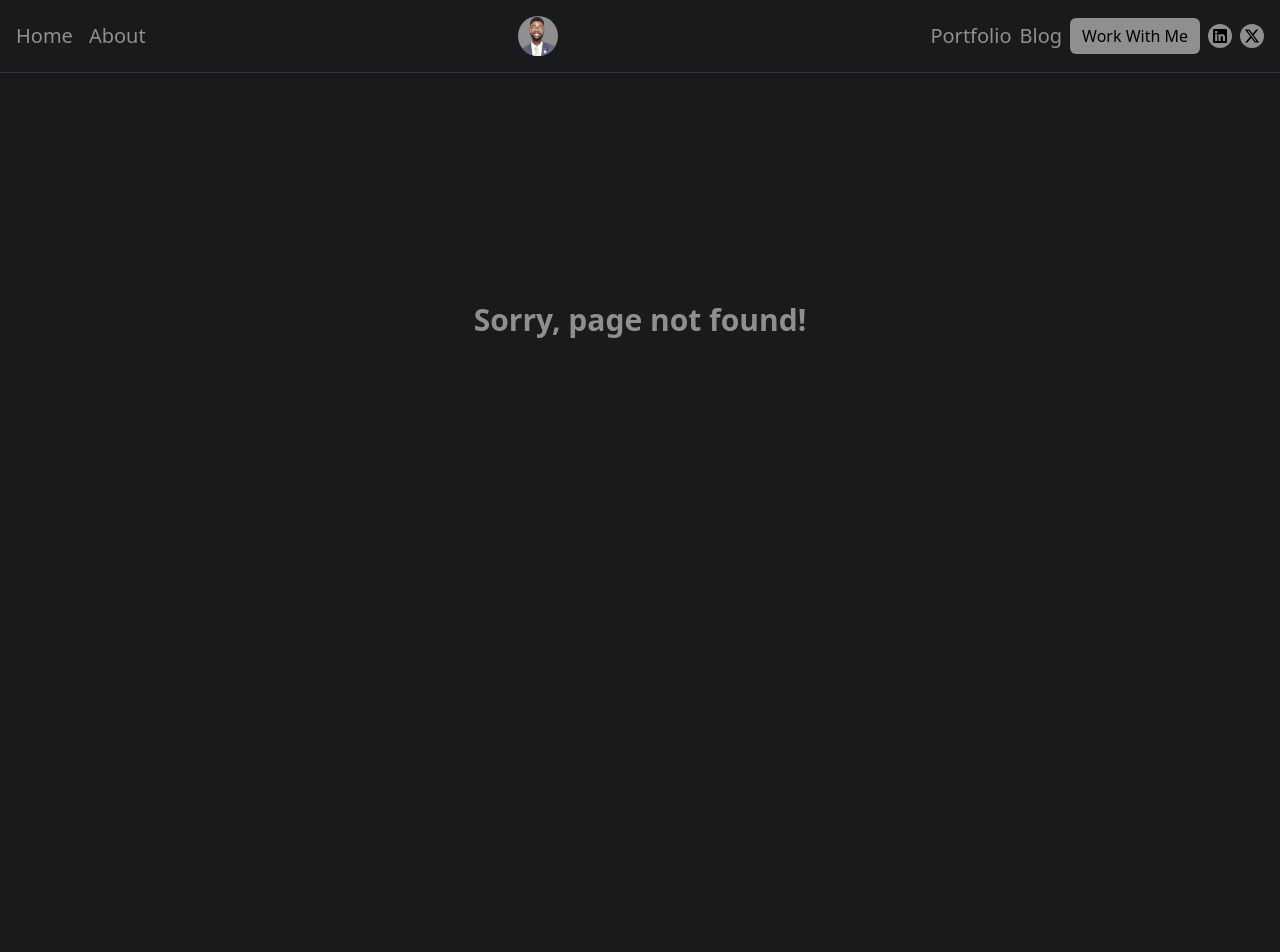
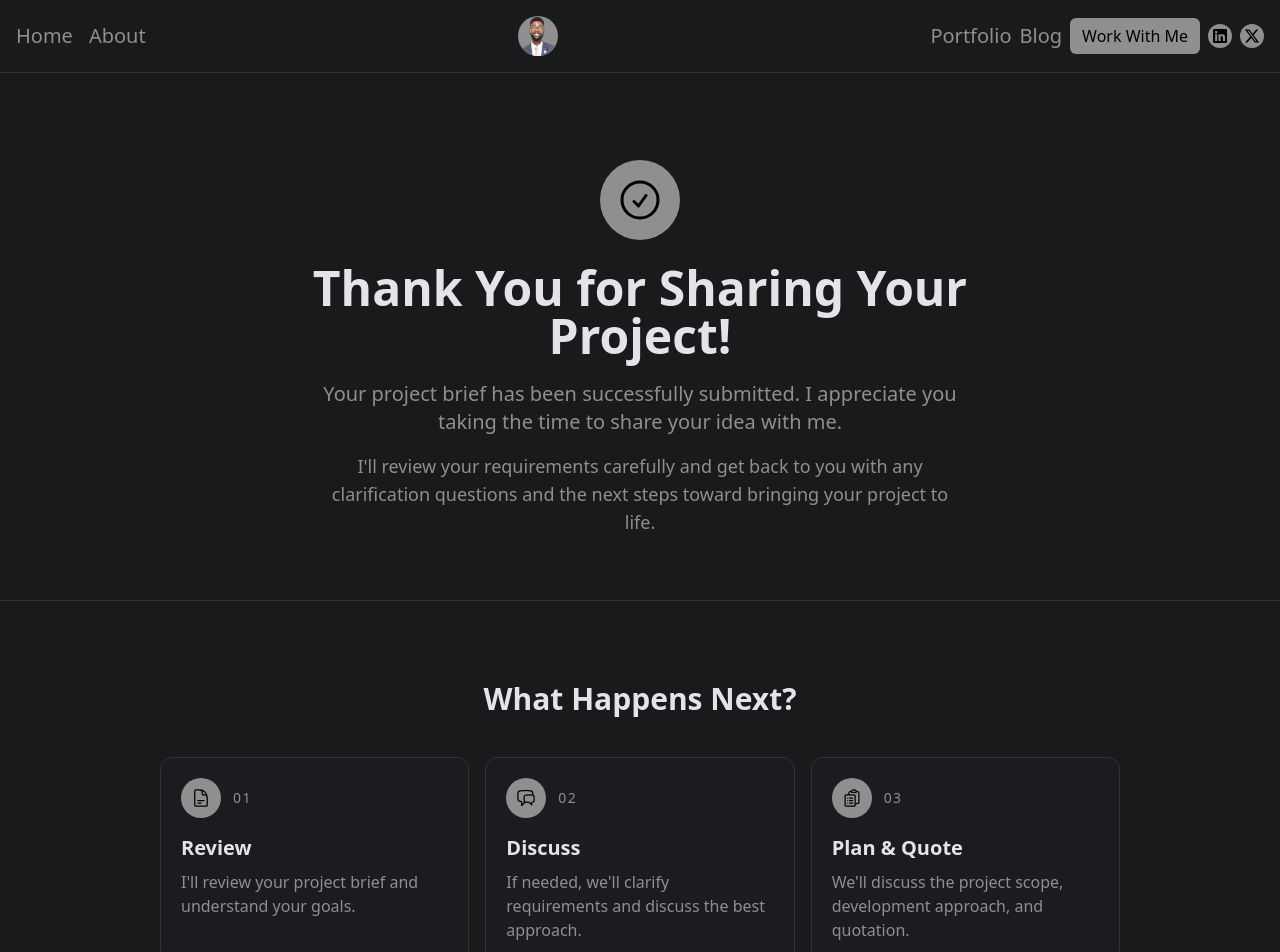
Before and after one commit to Patrick-Chukwu/Patrick-Chukwu, a React (Vite) app: page /project-submitted in a window 1280 px wide. Before the commit this address had no page. Shown: the top 952 px of the page. Before the commit the page ends 800 px from the top, so only its background shows below. Built offline with nearby package versions, Linux system fonts and the light colour scheme.

Commit message:
feat: add acknowledged page

```diff
--- a/src/App.jsx
+++ b/src/App.jsx
@@ -4,6 +4,7 @@ import About from './pages/About';
 import Portfolio from './pages/Portfolio';
 import Blog from './pages/Blog';
 import WorkWithMe from './pages/WorkWithMe';
+import ProjectSubmitted from './pages/ProjectSubmitted';
 import Error from './pages/Error';
 
 const App = () => {
@@ -14,6 +15,7 @@ const App = () => {
       <Route path='/portfolio' element={<Portfolio/>} />
       <Route path='/blog' element={<Blog/>} />
       <Route path='/work-with-me' element={<WorkWithMe/>} />
+      <Route path='/project-submitted' element={<ProjectSubmitted/>} />
       <Route path='*' element={<Error/>}/>
     </Routes>
   )
--- a/src/components/Popout.jsx
+++ b/src/components/Popout.jsx
@@ -1,6 +1,6 @@
-import React from 'react'
 import { motion } from 'framer-motion'
-import { FaMailBulk, FaWhatsapp } from 'react-icons/fa'
+import { FaWhatsapp } from 'react-icons/fa'
+import { WHATSAPP_URL } from '../constants/contact'
 
 const Popout = () => {
 
@@ -16,7 +16,7 @@ const Popout = () => {
       drag="y"
       dragConstraints={{ top:-500, bottom: 10}}
       >
-        <a href="https://wa.me/message/4GGBPY2AUFEMB1"><FaWhatsapp/></a>
+        <a href={WHATSAPP_URL} target="_blank" rel="noopener noreferrer" aria-label="Chat on WhatsApp (opens in a new tab)"><FaWhatsapp/></a>
       </motion.div>
 
 
--- /dev/null
+++ b/src/constants/contact.js
@@ -0,0 +1 @@
+export const WHATSAPP_URL = 'https://wa.me/2349154673779'
--- /dev/null
+++ b/src/pages/ProjectSubmitted.jsx
@@ -0,0 +1,191 @@
+import { useEffect } from 'react'
+import { Link } from 'react-router-dom'
+import { motion } from 'framer-motion'
+import { FaWhatsapp } from 'react-icons/fa'
+import {
+  HiOutlineChatBubbleLeftRight,
+  HiOutlineCheckCircle,
+  HiOutlineClipboardDocumentList,
+  HiOutlineDocumentText,
+} from 'react-icons/hi2'
+import Navbar from '../components/Navbar'
+import Footer from '../components/Footer'
+import { WHATSAPP_URL } from '../constants/contact'
+
+const PAGE_TITLE = 'Project Submitted | Chukwu Patrick Ifeanyi'
+const PAGE_DESCRIPTION =
+  'Thank you for sharing your project. Your brief has been submitted, and the next step is a careful review of your goals and requirements.'
+
+const nextSteps = [
+  {
+    number: '01',
+    title: 'Review',
+    description: "I'll review your project brief and understand your goals.",
+    icon: HiOutlineDocumentText,
+  },
+  {
+    number: '02',
+    title: 'Discuss',
+    description: "If needed, we'll clarify requirements and discuss the best approach.",
+    icon: HiOutlineChatBubbleLeftRight,
+  },
+  {
+    number: '03',
+    title: 'Plan & Quote',
+    description: "We'll discuss the project scope, development approach, and quotation.",
+    icon: HiOutlineClipboardDocumentList,
+  },
+]
+
+const fadeUp = {
+  initial: { opacity: 0, y: 16 },
+  whileInView: { opacity: 1, y: 0 },
+  viewport: { once: true, amount: 0.2 },
+  transition: { duration: 0.4, ease: 'easeOut' },
+}
+
+const ProjectSubmitted = () => {
+  useEffect(() => {
+    const previousTitle = document.title
+    const meta = document.querySelector('meta[name="description"]')
+    const previousDescription = meta?.getAttribute('content')
+
+    document.title = PAGE_TITLE
+    meta?.setAttribute('content', PAGE_DESCRIPTION)
+
+    return () => {
+      document.title = previousTitle
+      if (meta && previousDescription) {
+        meta.setAttribute('content', previousDescription)
+      }
+    }
+  }, [])
+
+  return (
+    <div className="flex flex-col mt-24">
+      <Navbar />
+
+      <main>
+        <section className="px-4 pt-10 pb-12 md:pt-16 md:pb-16 w-[98%] max-w-[780px] mx-auto text-center">
+          <motion.div
+            initial={{ opacity: 0, scale: 0.92 }}
+            animate={{ opacity: 1, scale: 1 }}
+            transition={{ duration: 0.4, ease: 'easeOut' }}
+            className="mx-auto mb-6 flex size-16 md:size-20 items-center justify-center rounded-full bg-primary text-black"
+          >
+            <HiOutlineCheckCircle className="size-10 md:size-12" aria-hidden="true" />
+            <span className="sr-only">Submission successful</span>
+          </motion.div>
+          <h1 className="text-secondary text-3xl md:text-5xl font-bold leading-tight">
+            Thank You for Sharing Your Project!
+          </h1>
+          <p className="text-primary text-base md:text-xl mt-5 leading-relaxed max-w-[640px] mx-auto">
+            Your project brief has been successfully submitted. I appreciate you taking the time
+            to share your idea with me.
+          </p>
+          <p className="text-primary text-sm md:text-lg mt-4 leading-relaxed max-w-[640px] mx-auto">
+            I&apos;ll review your requirements carefully and get back to you with any
+            clarification questions and the next steps toward bringing your project to life.
+          </p>
+        </section>
+
+        <section
+          aria-labelledby="next-steps-heading"
+          className="px-4 py-14 md:py-20 border-t border-bcolor"
+        >
+          <div className="w-[98%] max-w-[960px] mx-auto">
+            <motion.div {...fadeUp} className="max-w-[700px] mx-auto mb-10 text-center">
+              <h2 id="next-steps-heading" className="text-3xl text-secondary font-bold">
+                What Happens Next?
+              </h2>
+            </motion.div>
+            <ol className="grid grid-cols-1 md:grid-cols-3 gap-4">
+              {nextSteps.map((step) => {
+                const Icon = step.icon
+                return (
+                  <motion.li
+                    key={step.number}
+                    {...fadeUp}
+                    className="border border-bcolor rounded-xl p-5 bg-grey/30 text-left"
+                  >
+                    <div className="flex items-center gap-3">
+                      <span className="flex items-center justify-center size-10 shrink-0 rounded-full bg-primary text-black">
+                        <Icon aria-hidden="true" className="size-5" />
+                      </span>
+                      <p className="text-primary text-sm font-medium tracking-widest">
+                        {step.number}
+                      </p>
+                    </div>
+                    <h3 className="text-secondary text-xl font-bold mt-4">{step.title}</h3>
+                    <p className="text-primary text-sm md:text-base mt-2 leading-relaxed">
+                      {step.description}
+                    </p>
+                  </motion.li>
+                )
+              })}
+            </ol>
+          </div>
+        </section>
+
+        <section
+          aria-labelledby="contact-heading"
+          className="px-4 py-14 md:py-20 border-t border-bcolor"
+        >
+          <motion.div
+            {...fadeUp}
+            className="w-[98%] max-w-[700px] mx-auto border border-bcolor rounded-xl px-5 py-10 md:px-10 text-center"
+          >
+            <h2 id="contact-heading" className="text-3xl text-secondary font-bold">
+              Have Questions or Want to Discuss Your Idea?
+            </h2>
+            <p className="text-primary text-base md:text-lg mt-4 leading-relaxed">
+              You can reach out directly if you&apos;d like to share more details or discuss
+              your project while I review your submission.
+            </p>
+            <div className="flex justify-center mt-8">
+              <a
+                href={WHATSAPP_URL}
+                target="_blank"
+                rel="noopener noreferrer"
+                className="inline-flex items-center justify-center gap-2 bg-primary text-black py-2 px-5 w-full sm:w-fit font-medium rounded-md hover:bg-white hover:text-black focus-visible:outline-none focus-visible:ring-2 focus-visible:ring-secondary focus-visible:ring-offset-2 focus-visible:ring-offset-brand"
+              >
+                <FaWhatsapp aria-hidden="true" className="size-5" />
+                Chat with Me on WhatsApp
+                <span className="sr-only"> (opens in a new tab)</span>
+              </a>
+            </div>
+          </motion.div>
+        </section>
+
+        <section
+          aria-labelledby="return-heading"
+          className="px-4 py-14 md:py-20 border-t border-bcolor"
+        >
+          <motion.div {...fadeUp} className="w-[98%] max-w-[700px] mx-auto text-center">
+            <h2 id="return-heading" className="sr-only">
+              Continue exploring
+            </h2>
+            <div className="flex flex-col sm:flex-row flex-wrap items-stretch sm:items-center justify-center gap-4">
+              <Link
+                to="/"
+                className="bg-primary text-black py-2 px-5 w-full sm:w-fit text-center font-medium rounded-md hover:bg-white hover:text-black focus-visible:outline-none focus-visible:ring-2 focus-visible:ring-secondary focus-visible:ring-offset-2 focus-visible:ring-offset-brand"
+              >
+                Back to My Portfolio
+              </Link>
+              <Link
+                to="/portfolio"
+                className="text-white bg-bcolor px-5 py-2 w-full sm:w-fit text-center font-medium rounded-md border border-black hover:bg-white hover:text-bcolor focus-visible:outline-none focus-visible:ring-2 focus-visible:ring-secondary focus-visible:ring-offset-2 focus-visible:ring-offset-brand"
+              >
+                Explore My Work
+              </Link>
+            </div>
+          </motion.div>
+        </section>
+      </main>
+
+      <Footer />
+    </div>
+  )
+}
+
+export default ProjectSubmitted
```
